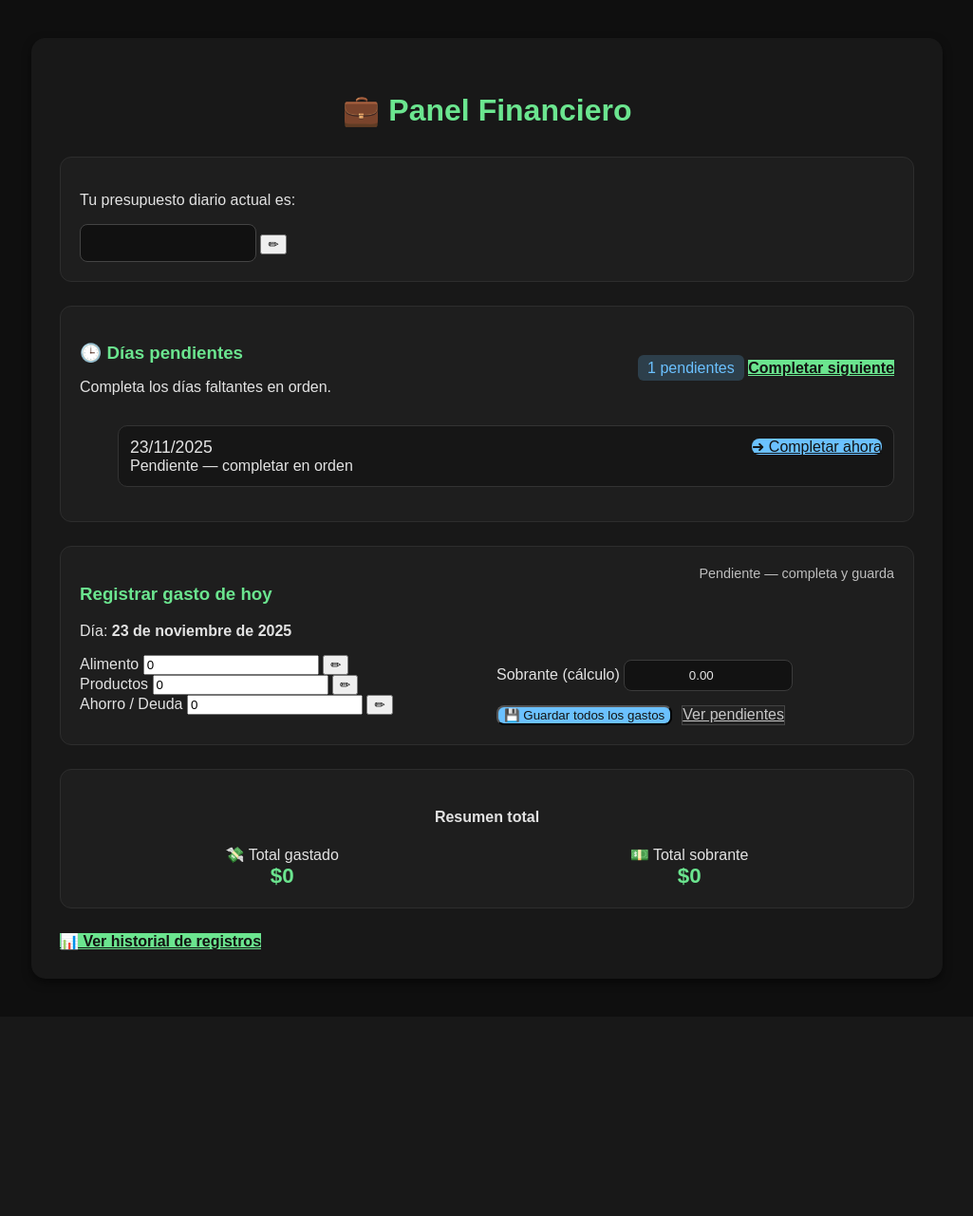
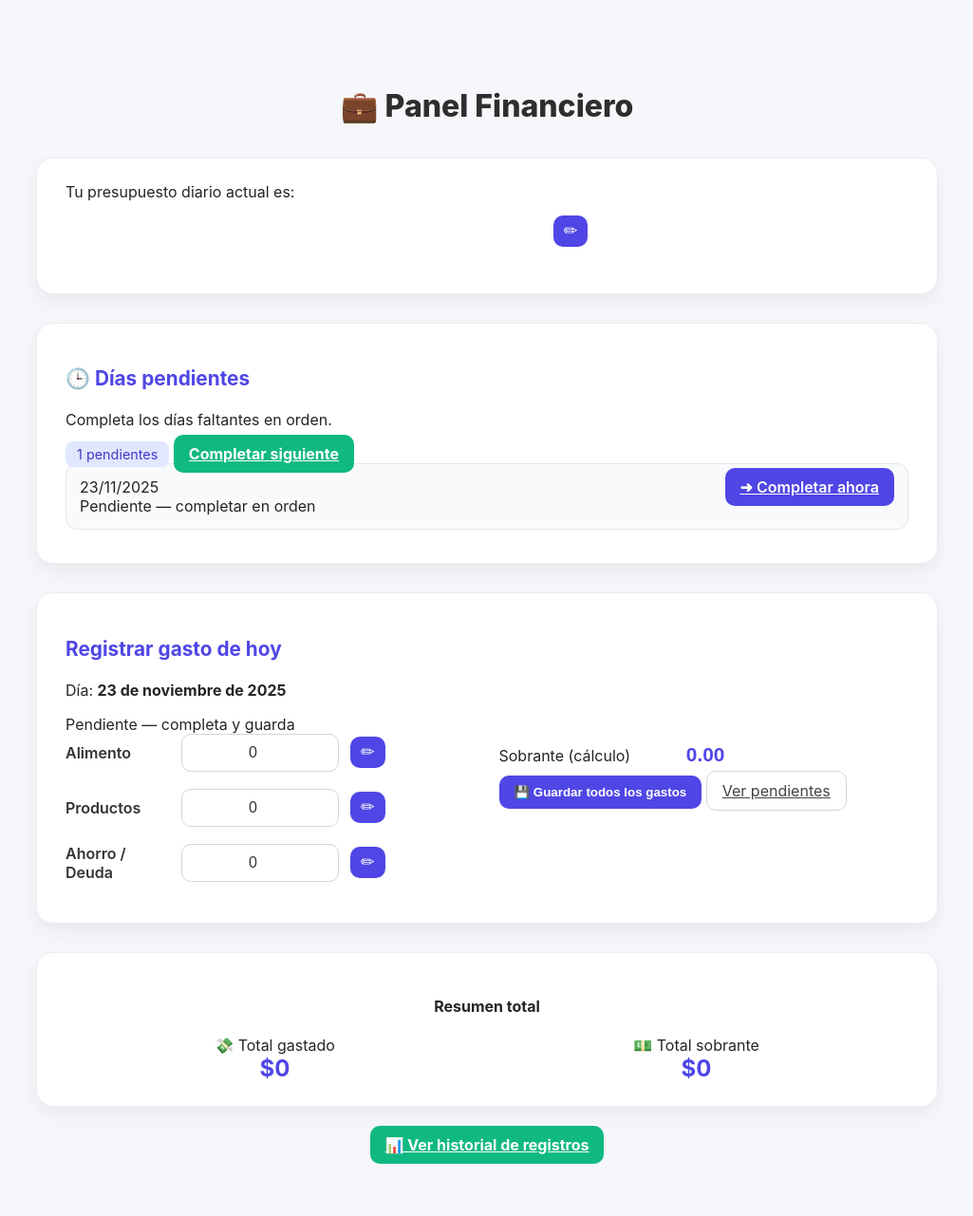
Before and after one commit to Vleontueso78/Proyecto-Django, a Django app: page /finanzas/ in a window 1280 px wide. Shown: the whole page at 95% size, without its empty margins (127-1152 px from the left). Before the commit the page ends 1036 px from the top, so only its background shows below. Run offline with Django 5.2, Linux system fonts and the light colour scheme; the visitor is signed in with stand-in values (Sample User, id 1); data comes from the database, SQL or seed files in the repository; data that the repository does not hold is empty.

Commit message:
Presupuesto centrado

```diff
--- a/tareas_proyecto/finanzas/templates/finanzas/dashboard.html
+++ b/tareas_proyecto/finanzas/templates/finanzas/dashboard.html
@@ -5,46 +5,63 @@
   <meta charset="utf-8">
   <meta name="viewport" content="width=device-width,initial-scale=1">
   <title>Panel Financiero</title>
+
+  <!-- CSS original mejorado -->
   <link rel="stylesheet" href="{% static 'css/finanzas/finanzas_dashboard.css' %}">
 </head>
 
 <body class="body-bg">
 
-<div id="dashboard-container" class="dashboard-container">
+<div id="dashboard-container">
 
-  <h2 id="titulo-finanzas" class="titulo-finanzas">💼 Panel Financiero</h2>
+  <h2 id="titulo-finanzas">💼 Panel Financiero</h2>
 
+  <!-- ==============================
+       CARD: PRESUPUESTO
+       ============================== -->
+  <div class="card" id="presupuesto-card">
 
-  <!-- CARD: Presupuesto -->
-  <div class="card presupuesto-card">
-    <p class="muted center">Tu presupuesto diario actual es:</p>
+      <span class="muted center">Tu presupuesto diario actual es:</span>
 
-    <div class="editable-field">
-      <input id="presupuesto-input"
-             type="number"
-             class="editable-number"
-             name="presupuesto_diario"
-             value="{{ config.presupuesto_diario }}"
-             readonly>
+      <div id="presupuesto-wrapper" class="editable-field">
 
-      <button class="edit-btn" data-target="presupuesto-input">✏</button>
+          <!-- MOSTRAR VALOR (readonly) -->
+          <input
+            id="presupuesto-diario"
+            type="number"
+            class="editable-number"
+            value="{{ config.presupuesto_diario|floatformat:2 }}"
+            readonly>
 
-      <form method="post" action="{% url 'finanzas:dashboard' %}" id="form-presupuesto">
-        {% csrf_token %}
-        <input type="hidden" id="hidden-presupuesto" name="presupuesto_diario">
-        <button type="submit" id="submit-presupuesto" hidden></button>
+          <!-- BOTÓN LÁPIZ -->
+          <button
+            id="btn-editar-presupuesto"
+            class="edit-btn"
+            data-target="presupuesto-diario">
+            ✏
+          </button>
+
+      </div>
+
+      <!-- FORM oculto -->
+      <form id="form-presupuesto" method="POST" action="{% url 'finanzas:dashboard' %}">
+          {% csrf_token %}
+          <input type="hidden" id="hidden-presupuesto" name="presupuesto_diario">
       </form>
-    </div>
+
   </div>
 
 
 
-  <!-- CARD: Pendientes -->
-  <div class="card">
+  <!-- ==============================
+       CARD: PENDIENTES
+       ============================== -->
+  <div id="card-pendientes" class="card">
+
     <div class="pendientes-header">
       <div>
         <h3 class="pendientes-titulo">🕒 Días pendientes</h3>
-        <p class="muted subtitulo-pendientes">Completa los días faltantes en orden.</p>
+        <p class="muted">Completa los días faltantes en orden.</p>
       </div>
 
       <div class="pendientes-acciones">
@@ -58,33 +75,34 @@
     </div>
 
     {% if pendientes %}
-    <ul class="pending-list" aria-live="polite">
+    <div class="pending-list">
       {% for d in pendientes %}
-      <li class="pending-item">
+      <div class="pending-item">
         <div>
           <div class="pending-fecha">{{ d|date:"d/m/Y" }}</div>
-          <div class="muted pending-desc">Pendiente — completar en orden</div>
+          <div class="note">Pendiente — completar en orden</div>
         </div>
 
-        <div class="pending-botones">
+        <div>
           {% if forloop.first %}
-            <a class="btn btn-primary btn-small" href="{% url 'finanzas:completar_pendiente' %}">
-              ➜ Completar ahora
-            </a>
+            <a class="btn btn-primary btn-small" href="{% url 'finanzas:completar_pendiente' %}">➜ Completar ahora</a>
           {% else %}
             <button class="btn btn-ghost btn-small" disabled>Bloqueado</button>
           {% endif %}
         </div>
-      </li>
+      </div>
       {% endfor %}
-    </ul>
+    </div>
     {% endif %}
   </div>
 
 
 
-  <!-- CARD: Registro del día -->
-  <div class="card">
+  <!-- ==============================
+       CARD: REGISTRO DEL DÍA
+       ============================== -->
+  <div id="card-registro" class="card">
+
     <div class="registro-header">
       <div>
         <h3 class="registro-titulo">Registrar gasto de hoy</h3>
@@ -103,77 +121,55 @@
 
     <div class="registro-grid">
 
-      <!-- ----------- LADO IZQUIERDO (inputs con lápiz) ----------- -->
+      <!-- ---- Inputs con lápiz ---- -->
       <div>
 
-        <!-- ALIMENTO -->
         <div class="editable-field">
-          <label>Alimento</label>
-
-          <input id="input-alimento"
-                 type="number"
-                 class="editable-number"
-                 name="alimento"
-                 step="0.01"
+          <label for="input-alimento">Alimento</label>
+          <input id="input-alimento" type="number" class="editable-number"
+                 step="0.01" name="alimento"
                  value="{{ valor_alimento }}"
                  {% if registro and registro.alimento_fijo %}readonly{% endif %}>
 
           <button class="edit-btn"
                   data-target="input-alimento"
-                  {% if registro and registro.alimento_fijo %}disabled{% endif %}>
-            ✏
-          </button>
+                  {% if registro and registro.alimento_fijo %}disabled{% endif %}>✏</button>
         </div>
 
-        <!-- PRODUCTOS -->
         <div class="editable-field">
-          <label>Productos</label>
-
-          <input id="input-productos"
-                 type="number"
-                 class="editable-number"
-                 step="0.01"
-                 name="productos"
+          <label for="input-productos">Productos</label>
+          <input id="input-productos" type="number" class="editable-number"
+                 step="0.01" name="productos"
                  value="{% if registro %}{{ valor_productos|default:registro.productos }}{% else %}{{ valor_productos|default:0 }}{% endif %}"
                  {% if registro and registro.productos_fijo %}readonly{% endif %}>
 
           <button class="edit-btn"
                   data-target="input-productos"
-                  {% if registro and registro.productos_fijo %}disabled{% endif %}>
-            ✏
-          </button>
+                  {% if registro and registro.productos_fijo %}disabled{% endif %}>✏</button>
         </div>
 
-        <!-- AHORRO / DEUDA -->
         <div class="editable-field">
-          <label>Ahorro / Deuda</label>
-
-          <input id="input-ahorro"
-                 type="number"
-                 class="editable-number"
-                 step="0.01"
-                 name="ahorro_y_deuda"
+          <label for="input-ahorro">Ahorro / Deuda</label>
+          <input id="input-ahorro" type="number" class="editable-number"
+                 step="0.01" name="ahorro_y_deuda"
                  value="{{ valor_ahorro_y_deuda }}"
                  {% if registro and registro.ahorro_y_deuda_fijo %}readonly{% endif %}>
 
           <button class="edit-btn"
                   data-target="input-ahorro"
-                  {% if registro and registro.ahorro_y_deuda_fijo %}disabled{% endif %}>
-            ✏
-          </button>
+                  {% if registro and registro.ahorro_y_deuda_fijo %}disabled{% endif %}>✏</button>
         </div>
 
       </div>
 
 
-
-      <!-- ----------- LADO DERECHO ----------- -->
-      <div class="registro-right">
+      <!-- ---- Lado derecho ---- -->
+      <div>
 
         <div>
-          <label>Sobrante (cálculo)</label>
+          <label for="input-sobrante">Sobrante (cálculo)</label>
           <input id="input-sobrante" type="number" step="0.01"
-                 value="{{ valor_sobrante }}" readonly class="input-numero input-full">
+                 value="{{ valor_sobrante }}" readonly class="editable-number">
         </div>
 
         {% if not dia_completado %}
@@ -188,10 +184,9 @@
         </form>
 
         {% else %}
-        <div class="center registro-completado">
+        <div class="center">
           <div class="success">✔ Control financiero guardado</div>
-          <a class="btn btn-accent btn-edit"
-             href="{% url 'finanzas:editar_registro' registro.id %}">
+          <a class="btn btn-accent" href="{% url 'finanzas:editar_registro' registro.id %}">
             ✏ Editar registro de hoy
           </a>
         </div>
@@ -203,8 +198,10 @@
 
 
 
-  <!-- RESUMEN TOTAL -->
-  <div class="card center resumen-total">
+  <!-- ==============================
+       RESUMEN TOTAL
+       ============================== -->
+  <div class="card center">
     <h4>Resumen total</h4>
 
     <div class="resumen-grid">
@@ -221,7 +218,7 @@
   </div>
 
 
-  <div class="center link-historial">
+  <div class="center">
     <a class="btn btn-accent" href="{% url 'finanzas:registros' %}">
       📊 Ver historial de registros
     </a>
@@ -229,8 +226,7 @@
 
 </div>
 
-
-<!-- JS -->
+<!-- JS correcto -->
 <script src="{% static 'js/finanzas/dashboard.js' %}"></script>
 
 </body>
--- a/tareas_proyecto/static/css/finanzas/finanzas_dashboard.css
+++ b/tareas_proyecto/static/css/finanzas/finanzas_dashboard.css
@@ -1,239 +1,226 @@
 /* ============================================
-   ESTILOS GENERALES DEL PANEL FINANCIERO
+   ESTILO GLOBAL
 ============================================ */
-
 body.body-bg {
-    background: #0f0f0f;
-    color: #e3e3e3;
-    font-family: Arial, sans-serif;
+    background: #f5f7fa;
+    font-family: 'Inter', Arial, sans-serif;
+    color: #252525;
 }
 
 #dashboard-container {
-    max-width: 900px;
+    max-width: 950px;
     margin: 40px auto;
-    padding: 30px;
-    background: #181818;
-    border-radius: 15px;
-    box-shadow: 0 4px 10px rgba(0,0,0,0.5);
+    padding: 25px;
 }
+
 
 /* ============================================
    TÍTULO PRINCIPAL
 ============================================ */
 #titulo-finanzas {
+    display: flex;
+    justify-content: center;
+    gap: 10px;
     text-align: center;
+    font-size: 2rem;
+    font-weight: 800;
+    color: #2e2e2e;
+    margin-bottom: 35px;
+}
+
+
+/* ============================================
+   CARD BASE
+============================================ */
+.card {
+    background: #ffffff;
+    border-radius: 18px;
+    padding: 25px 30px;
     margin-bottom: 30px;
-    color: #6be58f;
-    font-weight: 800;
-    font-size: 2rem;
+    border: 1px solid #ececf1;
+
+    /* Sombra moderna */
+    box-shadow: 0px 8px 20px rgba(0,0,0,0.06);
+}
+
+
+/* ============================================
+   PRESUPUESTO (FIX + MEJORA)
+============================================ */
+
+/* Centrado REAL del display */
+#presupuesto-wrapper {
+    display: flex;
+    justify-content: center;
+    align-items: center;
+    gap: 12px;
+    margin-top: 10px;
+}
+
+/* Eliminamos el wrapper antiguo */
+#presupuesto-display-wrapper {
+    display: none;
+}
+
+/* Título pequeño “Tu presupuesto diario actual es:” */
+.center {
+    text-align: center;
 }
 
 /* ============================================
-   CARD GENÉRICA
+   SECCIÓN PENDIENTES
 ============================================ */
-.card {
-    background: #1e1e1e;
-    border-radius: 12px;
-    padding: 20px;
-    margin-bottom: 25px;
-    border: 1px solid #2d2d2d;
-}
-
-/* ============================================
-   PRESUPUESTO ACTUAL / EDITABLE
-   ============================================ */
-
-.presupuesto-edit-wrapper {
-    display: flex;
-    justify-content: center;
-    align-items: center;
-    gap: 8px;
-}
-
-#presupuesto-input {
-    width: 160px;
-    padding: 8px 12px;
-    background: #111;
-    border: 1px solid #444;
-    border-radius: 8px;
-    color: #9af5af;
-    font-size: 1.2rem;
-    text-align: center;
-}
-
-#presupuesto-input.editando {
-    border-color: #6bc1ff;
-    background: #0e1a24;
-    color: #c5e8ff;
-}
-
-/* Botón del lápiz */
-.btn-icon-edit {
-    background: #6bc1ff;
-    color: #121212 !important;
-    border: none;
-    padding: 6px 10px;
-    font-size: 1.1rem;
-    border-radius: 6px;
-    cursor: pointer;
-    transition: 0.2s;
-}
-
-.btn-icon-edit:hover {
-    background: #8fd3ff;
-}
-
-/* ============================================
-   ESTILOS PARA LISTA DE PENDIENTES
-   ============================================ */
-
-.pendientes-header {
-    display: flex;
-    justify-content: space-between;
-    align-items: center;
-}
-
 .pendientes-titulo {
-    color: #6be58f;
-    margin-bottom: 5px;
-}
-
-.pending-list {
-    margin-top: 15px;
+    font-size: 1.3rem;
+    font-weight: 700;
+    color: #4f46e5;
 }
 
 .pending-item {
     display: flex;
     justify-content: space-between;
-    padding: 12px;
-    background: #161616;
-    border-radius: 10px;
-    border: 1px solid #333;
+    background: #f9fafc;
+    padding: 14px;
+    border-radius: 12px;
+    border: 1px solid #e5e7eb;
     margin-bottom: 10px;
 }
 
-.pending-fecha {
-    font-size: 1.1rem;
+.tag {
+    padding: 5px 12px;
+    border-radius: 8px;
+    background: #e0e7ff;
+    color: #4338ca;
+    font-size: 0.9rem;
 }
 
-.tag {
-    background: #6bc1ff33;
-    padding: 5px 10px;
-    border-radius: 6px;
-    color: #6bc1ff;
+
+/* ============================================
+   INPUTS EDITABLES + LÁPIZ
+============================================ */
+.editable-field {
+    display: flex;
+    align-items: center;
+    gap: 12px;
+    margin-bottom: 18px;
 }
 
-.note {
-    color: #bdbdbd;
-    font-size: 0.9rem;
+.editable-field label {
+    width: 110px;
+    font-weight: 600;
+    color: #333;
 }
+
+.editable-number {
+    width: 140px;
+    padding: 10px 12px;
+    border-radius: 10px;
+    border: 1px solid #d3d6df;
+    background: #fff;
+    color: #333;
+    font-size: 1rem;
+    text-align: center;
+    transition: 0.15s;
+}
+
+/* en edición */
+.editable-number.editando {
+    border-color: #4f46e5;
+    background: #eef0ff;
+    color: #4338ca;
+    box-shadow: 0 0 0 3px rgba(79,70,229,0.2);
+}
+
+/* modo lectura */
+.editable-number[readonly] {
+    background: transparent;
+    border: none;
+    color: #4f46e5;
+    font-size: 1.3rem;
+    font-weight: 700;
+    pointer-events: none;
+}
+
+.edit-btn {
+    background: #4f46e5;
+    border: none;
+    color: white;
+    padding: 6px 11px;
+    font-size: 1.1rem;
+    border-radius: 10px;
+    cursor: pointer;
+    transition: 0.2s;
+}
+
+.edit-btn:hover {
+    background: #4338ca;
+}
+
 
 /* ============================================
    REGISTRO DIARIO
 ============================================ */
-
-.registro-header {
-    display: flex;
-    justify-content: space-between;
-}
-
 .registro-titulo {
-    color: #6be58f;
-}
-
-.registro-fijado {
-    color: #81ff9f;
-    font-weight: bold;
+    font-size: 1.3rem;
+    font-weight: 700;
+    color: #4f46e5;
 }
 
 .registro-grid {
     display: grid;
     grid-template-columns: 1fr 1fr;
-    gap: 20px;
+    gap: 25px;
 }
 
+
 /* ============================================
-   INPUTS GENERALES
+   BOTONES
 ============================================ */
-
-.input-numero {
-    width: 160px;
-    padding: 8px;
-    background: #121212;
-    border: 1px solid #3b3b3b;
-    border-radius: 8px;
-    color: #e3e3e3;
-    text-align: center;
-    margin-top: 5px;
+.btn-primary {
+    background: #4f46e5;
+    color: white;
+    font-weight: 600;
+    padding: 10px 16px;
+    border-radius: 10px;
+    border: none;
 }
 
-.input-numero:focus {
-    border-color: #6bc1ff;
-    outline: none;
+.btn-primary:hover {
+    background: #4338ca;
 }
 
-.input-numero.editando {
-    background: #112733;
-    border-color: #6bc1ff;
-    color: #c2e6ff;
+.btn-accent {
+    background: #10b981;
+    color: white;
+    font-weight: bold;
+    padding: 10px 16px;
+    border-radius: 10px;
 }
 
-/* ============================================
-   BOTONES FIJAR
-   ============================================ */
+.btn-accent:hover {
+    background: #059669;
+}
 
 .btn-ghost {
-    background: #222;
-    border: 1px solid #444;
-    color: #c7c7c7;
+    background: white;
+    border: 1px solid #d3d6df;
+    padding: 10px 16px;
+    border-radius: 10px;
+    color: #444;
 }
 
 .btn-ghost:hover {
-    background: #333;
+    background: #f0f0f3;
 }
 
-.btn-primary {
-    background: #6bc1ff;
-    color: #121212;
-    border-radius: 8px;
-}
-
-.btn-primary:hover {
-    background: #8fd3ff;
-}
-
-.btn-accent {
-    background: #6be58f;
-    color: #121212;
-    font-weight: 600;
-}
-
-.btn-accent:hover {
-    background: #57c67a;
-}
 
 /* ============================================
-   GUARDAR TODOS
+   RESUMEN FINAL
 ============================================ */
-
-.guardar-botones {
-    display: flex;
-    gap: 10px;
-    margin-top: 15px;
-}
-
-/* ============================================
-   RESUMEN TOTAL
-   ============================================ */
-
-.resumen-total {
-    text-align: center;
-}
-
 .resumen-valor {
-    color: #6be58f;
-    font-size: 1.4rem;
-    font-weight: bold;
+    font-size: 1.5rem;
+    color: #4f46e5;
+    font-weight: 700;
 }
 
 .resumen-grid {
@@ -242,10 +229,8 @@
     margin-top: 15px;
 }
 
-/* ============================================
-   TRANSICIONES
-   ============================================ */
-
-button, input {
-    transition: 0.2s ease;
+.link-historial .btn-accent {
+    font-size: 1.2rem;
+    padding: 12px 20px;
+    border-radius: 12px;
 }
--- a/tareas_proyecto/static/js/finanzas/dashboard.js
+++ b/tareas_proyecto/static/js/finanzas/dashboard.js
@@ -2,8 +2,11 @@
 // VALIDACIÓN DE MONTOS
 // -------------------------------------------
 function validarMonto(valor) {
-    if (valor === "" || isNaN(parseFloat(valor))) {
-        alert("⚠️ Agregar monto válido.");
+    if (!valor) return false;
+
+    const numero = parseFloat(valor.replace(",", "."));
+    if (isNaN(numero)) {
+        alert("⚠️ Agregar un monto válido.");
         return false;
     }
     return true;
@@ -14,37 +17,39 @@
 // -------------------------------------------
 document.addEventListener("DOMContentLoaded", () => {
 
-    // Buscar todos los botones de edición
     const editButtons = document.querySelectorAll(".edit-btn");
 
     editButtons.forEach(btn => {
         btn.addEventListener("click", () => {
 
-            // Obtener el ID del input objetivo
             const inputId = btn.dataset.target;
             const input = document.getElementById(inputId);
-
             if (!input) return;
 
-            // Habilitar edición
+            // Activar edición
             input.removeAttribute("readonly");
             input.classList.add("editando");
-
-            // Focus + selección
             input.focus();
             input.select();
 
-            // Cuando el usuario salga del input → guardar
-            input.addEventListener("blur", () => {
+            // Handler de blur (debe ser único)
+            const blurHandler = () => {
 
-                const valor = input.value.trim();
+                let valor = input.value.trim();
 
+                // Validación
                 if (!validarMonto(valor)) {
+                    valor = "0";
                     input.value = "0";
                 }
 
-                // Enviar al backend si es presupuesto
-                if (inputId === "presupuesto-input") {
+                // -------------------------------------------
+                // 🔥 ACTUALIZADO: coincide con tu HTML real
+                // input id = "presupuesto-diario"
+                // hidden id = "hidden-presupuesto"
+                // form id = "form-presupuesto"
+                // -------------------------------------------
+                if (inputId === "presupuesto-diario") {
                     const hidden = document.getElementById("hidden-presupuesto");
                     const form = document.getElementById("form-presupuesto");
 
@@ -54,11 +59,16 @@
                     }
                 }
 
-                // Volver readonly
+                // Restaurar modo lectura
                 input.setAttribute("readonly", true);
                 input.classList.remove("editando");
 
-            }, { once: true });
+                // Eliminar handler para evitar duplicados
+                input.removeEventListener("blur", blurHandler);
+            };
+
+            // Agregar evento una sola vez por edición
+            input.addEventListener("blur", blurHandler);
         });
     });
 
```
Lines whose indentation alone changed are shown as unchanged.
